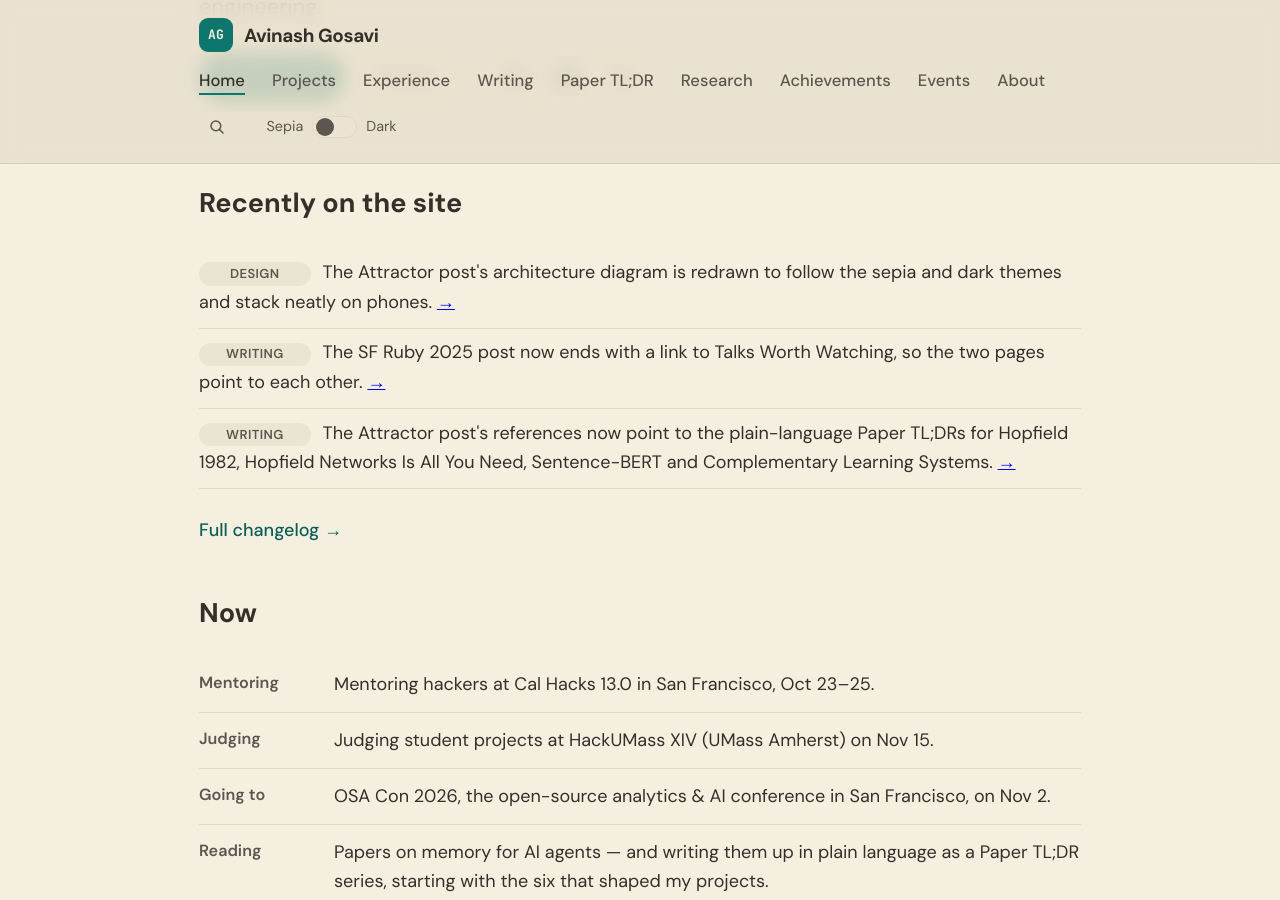
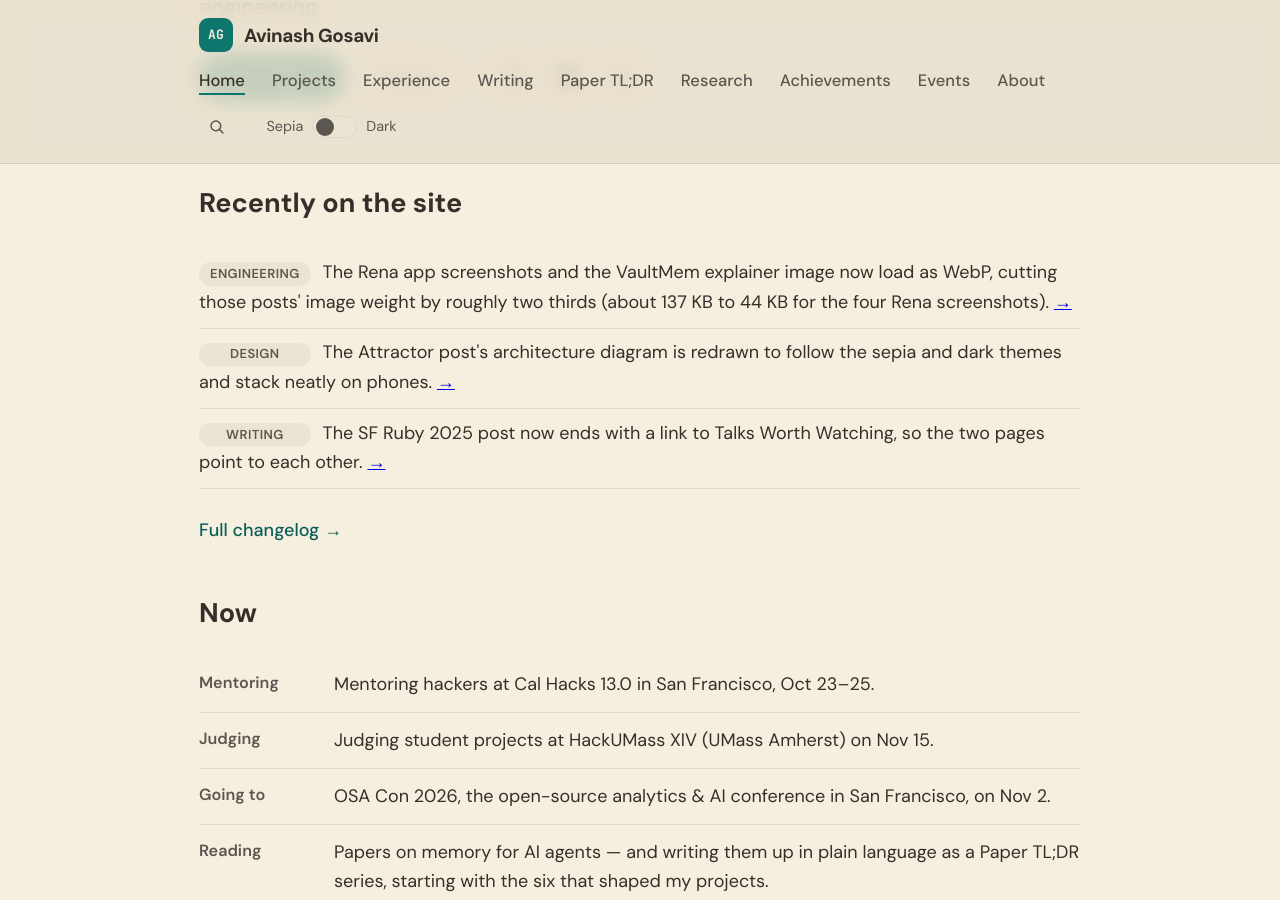
Before and after one commit to aag1091-alt/avinashgosavi.com, a Jekyll site: the page built from index.md, in a window 1280 px wide and 900 px high, scrolled down 554 px. Built offline with Jekyll 4.4.1, drawn with Linux system fonts in a browser that asks for light colours.

Commit message:
Serve WebP for Rena screenshots and VaultMem explainer image
Co-Authored-By: Claude <noreply@anthropic.com>

```diff
--- a/_data/changelog.yml
+++ b/_data/changelog.yml
@@ -1,5 +1,9 @@
 # Public changelog shown on /changelog and (latest 3) on the homepage.
 # Newest first. desk: Writing | Design | Engineering
+- date: 2026-10-21
+  desk: Engineering
+  text: The Rena app screenshots and the VaultMem explainer image now load as WebP, cutting those posts' image weight by roughly two thirds (about 137 KB to 44 KB for the four Rena screenshots).
+  link: /post/building-rena-ai-health-companion-gemini-live/
 - date: 2026-10-21
   desk: Design
   text: The Attractor post's architecture diagram is redrawn to follow the sepia and dark themes and stack neatly on phones.
```
Also changed, not shown: _posts/2026-03-16-building-rena-ai-health-companion-gemini-live.md (+16 -4 lines), _posts/2026-03-28-vaultmem-your-ai-agent-shouldnt-read-your-diary.md (+4 -1 lines), assets/images/rena-history.webp (added), assets/images/rena-home.webp (added), assets/images/rena-plan.webp (added), assets/images/rena-scan.webp (added), assets/images/vaultmem-explainer-1400.webp (added), assets/images/vaultmem-explainer-720.webp (added).
